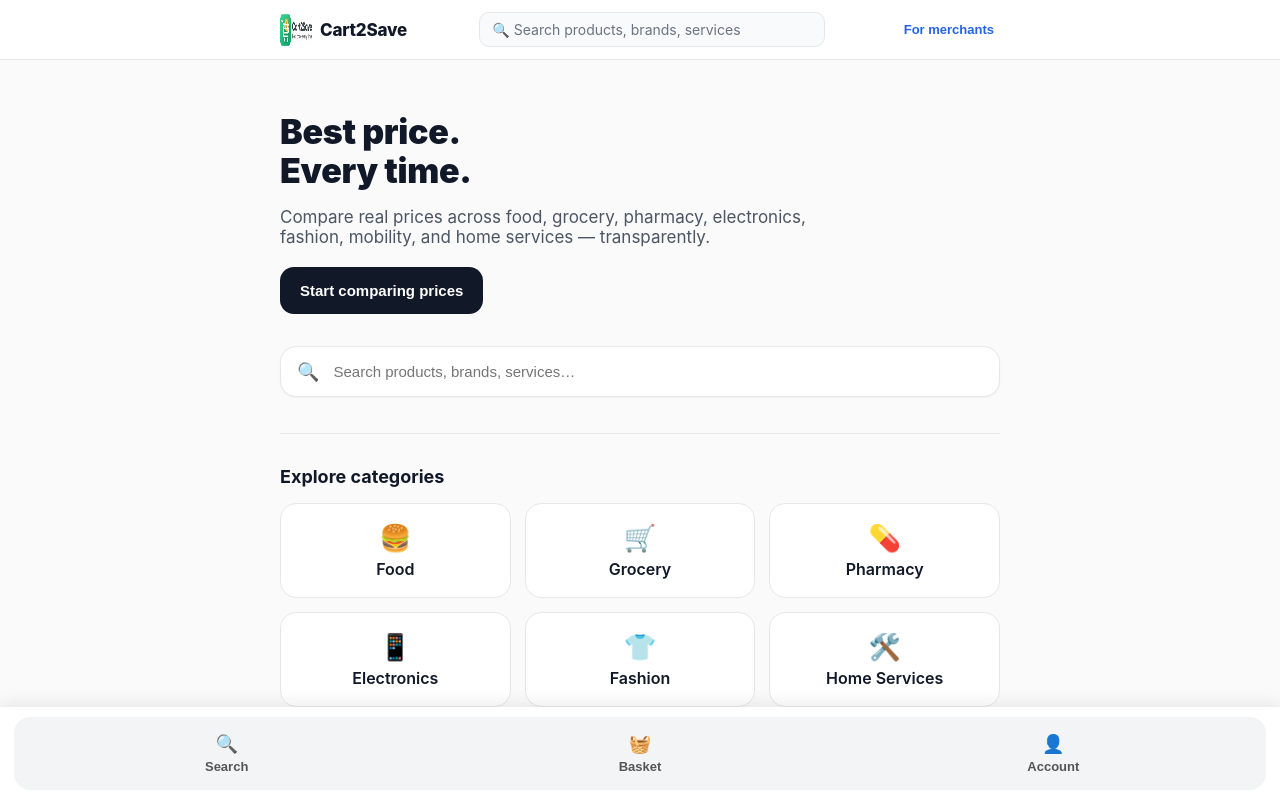
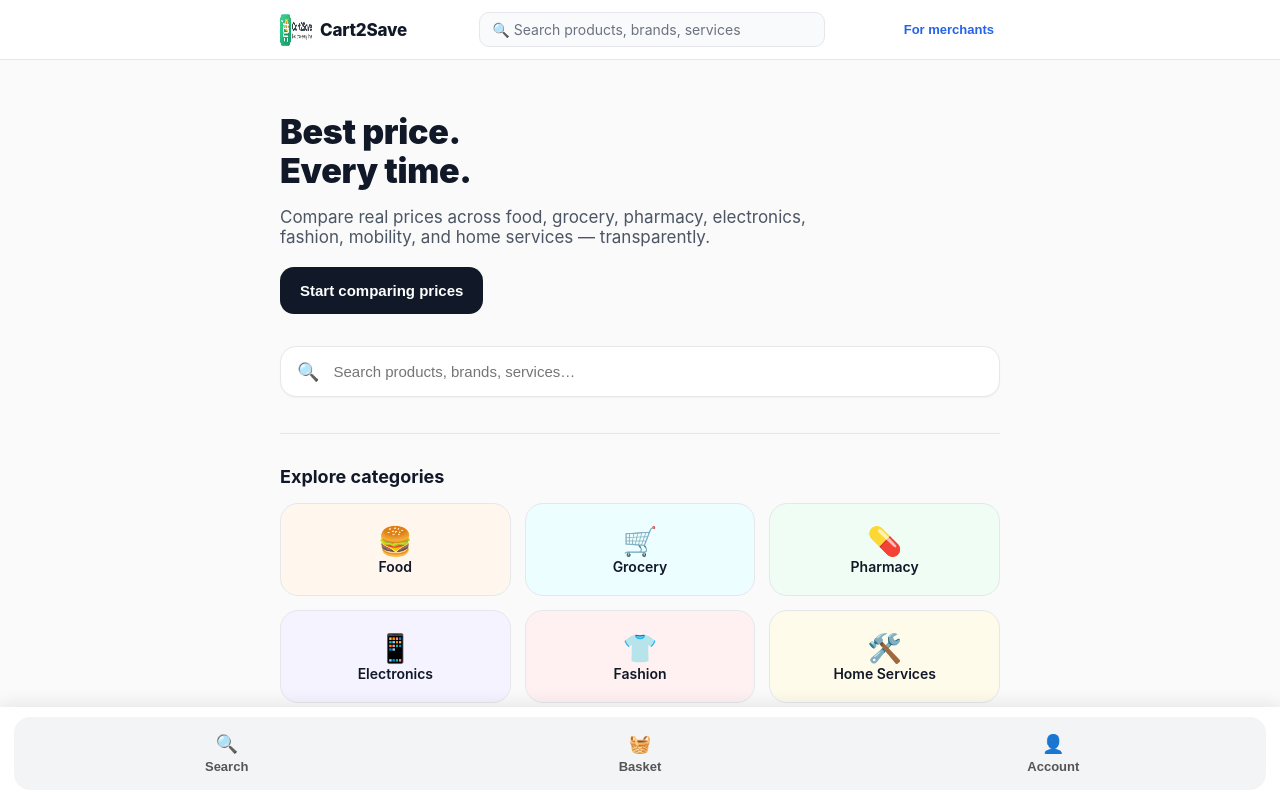
Before and after one commit to prashanthrangineni-sketch/pranix-witness-ui, a Next.js app: page / in a window 1280 px wide. Shown: the top 798 px of the page. Built offline with nearby package versions, Linux system fonts and the light colour scheme.

Commit message:
Update SectorGrid.tsx

```diff
--- a/app/components/SectorGrid.tsx
+++ b/app/components/SectorGrid.tsx
@@ -3,48 +3,41 @@
 import { useRouter } from 'next/navigation'
 
 const SECTORS = [
-  { label: 'Food', icon: '🍔', query: 'food' },
-  { label: 'Grocery', icon: '🛒', query: 'grocery' },
-  { label: 'Pharmacy', icon: '💊', query: 'pharmacy' },
-  { label: 'Electronics', icon: '📱', query: 'electronics' },
-  { label: 'Fashion', icon: '👕', query: 'fashion' },
-  { label: 'Home Services', icon: '🛠️', query: 'home services' },
-  { label: 'Mobility', icon: '🚕', query: 'mobility' },
+  { label: 'Food', sector: 'grocery', icon: '🍔', bg: '#fff7ed' },
+  { label: 'Grocery', sector: 'grocery', icon: '🛒', bg: '#ecfeff' },
+  { label: 'Pharmacy', sector: 'pharmacy', icon: '💊', bg: '#f0fdf4' },
+  { label: 'Electronics', sector: 'electronics', icon: '📱', bg: '#f5f3ff' },
+  { label: 'Fashion', sector: 'apparel_fashion', icon: '👕', bg: '#fff1f2' },
+  { label: 'Home Services', sector: 'home_services', icon: '🛠️', bg: '#fffbeb' },
 ]
 
 export default function SectorGrid() {
   const router = useRouter()
 
   return (
-    <section>
-      <h2 style={{ fontSize: '18px', fontWeight: 700, marginBottom: '16px' }}>
+    <section style={{ marginBottom: 36 }}>
+      <h2 style={{ fontSize: 18, fontWeight: 700, marginBottom: 16 }}>
         Explore categories
       </h2>
 
-      <div
-        style={{
-          display: 'grid',
-          gridTemplateColumns: 'repeat(3, 1fr)',
-          gap: '14px',
-        }}
-      >
-        {SECTORS.map((s) => (
+      <div style={{ display: 'grid', gridTemplateColumns: 'repeat(3, 1fr)', gap: 14 }}>
+        {SECTORS.map(s => (
           <div
-            key={s.label}
+            key={s.sector}
             onClick={() =>
-              router.push(`/search/results?q=${encodeURIComponent(s.query)}`)
+              router.push(`/search/results?sector=${s.sector}`)
             }
             style={{
-              border: '1px solid #e5e7eb',
-              borderRadius: '16px',
-              padding: '18px',
+              backgroundColor: s.bg,
+              borderRadius: 18,
+              padding: '20px 12px',
               textAlign: 'center',
               cursor: 'pointer',
-              background: '#ffffff',
+              border: '1px solid #e5e7eb',
             }}
           >
-            <div style={{ fontSize: '26px' }}>{s.icon}</div>
-            <div style={{ fontWeight: 600, marginTop: '6px' }}>{s.label}</div>
+            <div style={{ fontSize: 28 }}>{s.icon}</div>
+            <div style={{ fontSize: 14, fontWeight: 600 }}>{s.label}</div>
           </div>
         ))}
       </div>
```
